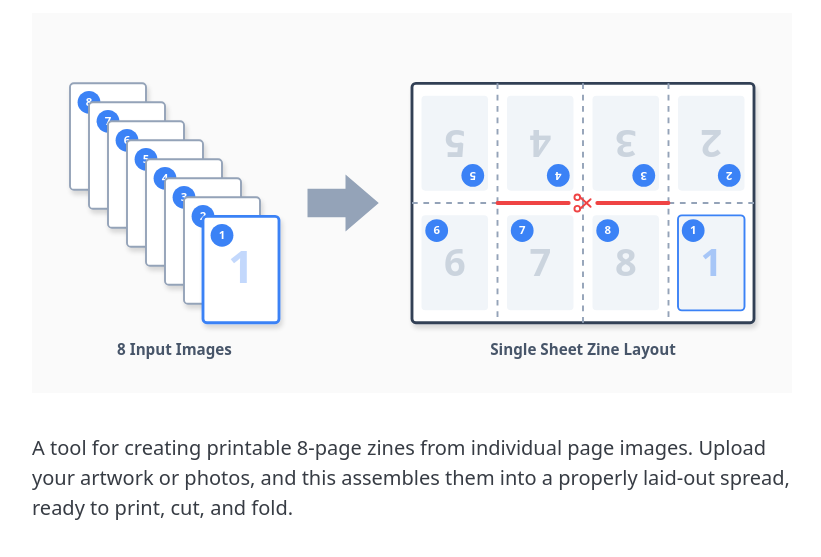
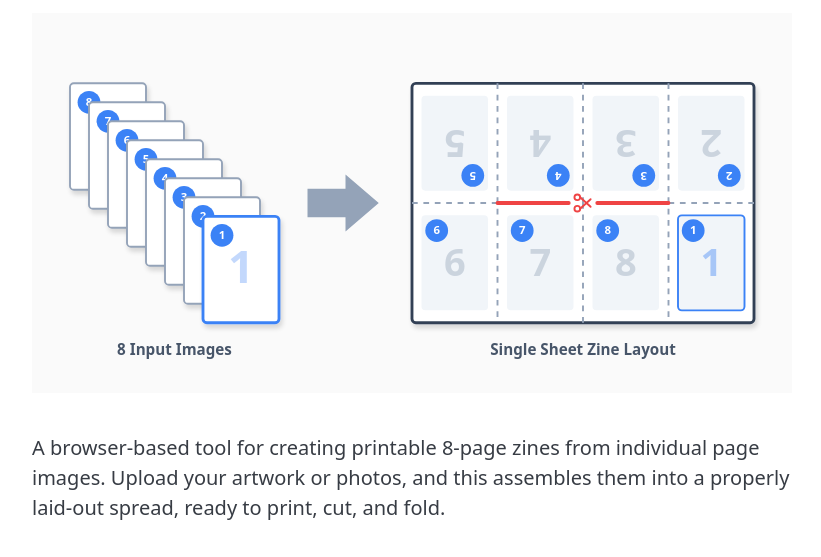
Before and after one commit to lupine-dev/8-page-zine-composer, a plain HTML site: page index.html in a window 1280 px wide. Shown: the part 132-689 px from the top of the page, without its empty margins (228-1049 px from the left). Drawn offline with Linux system fonts and the light colour scheme.

Commit message:
Update wording in description

```diff
--- a/index.html
+++ b/index.html
@@ -13,7 +13,7 @@
         <img src="src/zine-layout.svg" width="800" height="400">
     </section>
     <section>
-        <p>A tool for creating printable 8-page zines from individual page images. Upload your artwork or photos, and this assembles them into a properly laid-out spread, ready to print, cut, and fold.</p>
+        <p>A browser-based tool for creating printable 8-page zines from individual page images. Upload your artwork or photos, and this assembles them into a properly laid-out spread, ready to print, cut, and fold.</p>
     </section>
     <section>
         <h2>Usage</h2>
```
